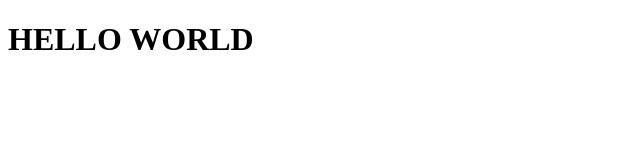
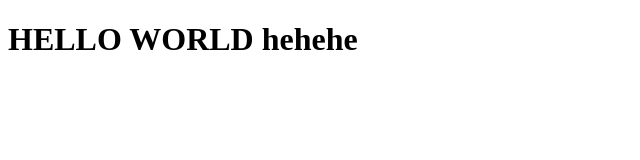
Before and after one commit to HoangTien0604/OSS, a plain HTML site: page index.html in a window 1280 px wide. Shown: the whole page, without its empty margins (0-640 px from the left). Drawn offline with Linux system fonts and the light colour scheme.

Commit message:
push lan 3

```diff
--- a/index.html
+++ b/index.html
@@ -6,6 +6,6 @@
     <title>Test</title>
 </head>
 <body>
-    <h1>HELLO WORLD</h1>
+    <h1>HELLO WORLD hehehe</h1>
 </body>
 </html>
```
